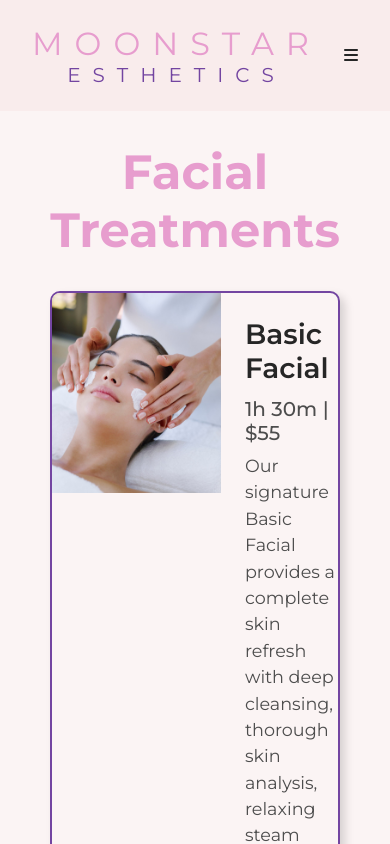
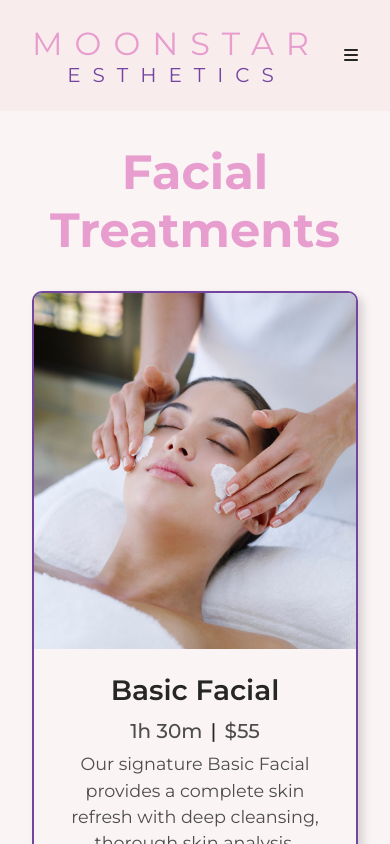
Before and after one commit to gilmerperez/moonstar-esthetics, a React (Vite) app: page /services in a window 390 px wide. Shown: the top 844 px of the page. Built offline with nearby package versions, Linux system fonts and the light colour scheme.

Commit message:
Fixed Service Card components and made them look better on smaller screens

```diff
--- a/src/components/ServiceCard/ServiceCard.jsx
+++ b/src/components/ServiceCard/ServiceCard.jsx
@@ -5,17 +5,16 @@ function ServiceCard({ service }) {
     <section className={styles.serviceCard}>
       {/* Service Image */}
       <div className={styles.serviceImageContainer}>
-        <img src={service.image} alt={service.name} className={styles.serviceImage} />
+        <img src={service.image} alt={`${service.name} service image`} className={styles.serviceImage} />
       </div>
       {/* Service Content */}
       <div className={styles.serviceContent}>
         {/* Service Name */}
         <h2 className={styles.serviceName}>{service.name}</h2>
+        {/* Service Duration and Price */}
         <div className={styles.serviceMetaContent}>
-          {/* Service Duration */}
           <span className={styles.serviceDuration}>{service.duration}</span>
-          <span> | </span>
-          {/* Service Price */}
+          <span className={styles.serviceMetaSeperator}>|</span>
           <span className={styles.servicePrice}>${service.price}</span>
         </div>
         {/* Service Description */}
--- a/src/components/ServiceCard/ServiceCard.module.css
+++ b/src/components/ServiceCard/ServiceCard.module.css
@@ -1,4 +1,5 @@
 .serviceCard {
+  height: 100%;
   display: flex;
   overflow: hidden;
   border-radius: 10px;
@@ -16,7 +17,8 @@
 
 .serviceImageContainer {
   width: 200px;
-  height: 200px;
+  height: 100%;
+  display: flex;
   flex-shrink: 0;
   overflow: hidden;
 }
@@ -47,6 +49,11 @@
   color: var(--text-secondary);
 }
 
+.serviceMetaSeperator {
+  margin: 0 0.5rem;
+  color: var(--text-primary);
+}
+
 .serviceDescription {
   margin-top: auto;
   font-weight: 400;
@@ -54,3 +61,26 @@
   font-size: 1.1rem;
   color: var(--text-secondary);
 }
+
+@media (max-width: 840px) {
+  .serviceCard {
+    height: auto;
+    text-align: center;
+    flex-direction: column;
+  }
+
+  .serviceImageContainer {
+    width: 100%;
+    height: auto;
+  }
+
+  .serviceImage {
+    width: 100%;
+    height: 100%;
+    object-fit: cover;
+  }
+
+  .serviceContent {
+    text-align: center;
+  }
+}
--- a/src/pages/Services.jsx
+++ b/src/pages/Services.jsx
@@ -19,11 +19,11 @@ function Services() {
               {/* Individual Service Category Title */}
               <h1 className={styles.categoryTitle}>{category.category}</h1>
               {/* Service Card */}
-              <div className={styles.serviceCards}>
+              <section className={styles.serviceCards}>
                 {category.services.map((service) => (
                   <ServiceCard key={service.id} service={service} />
                 ))}
-              </div>
+              </section>
             </div>
           ))}
         </section>
--- a/src/pages/Services.module.css
+++ b/src/pages/Services.module.css
@@ -22,7 +22,13 @@
 }
 
 .serviceCards {
-  gap: 1rem;
+  gap: 1.5rem;
   display: grid;
   grid-template-columns: 1fr;
 }
+
+@media (max-width: 840px) {
+  .servicesContainer {
+    padding: 0rem 0rem;
+  }
+}
```
